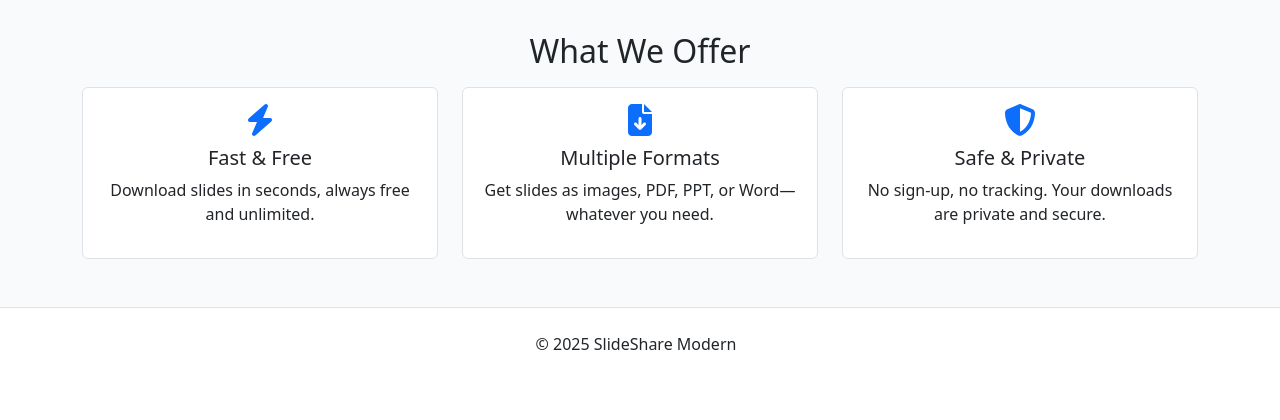
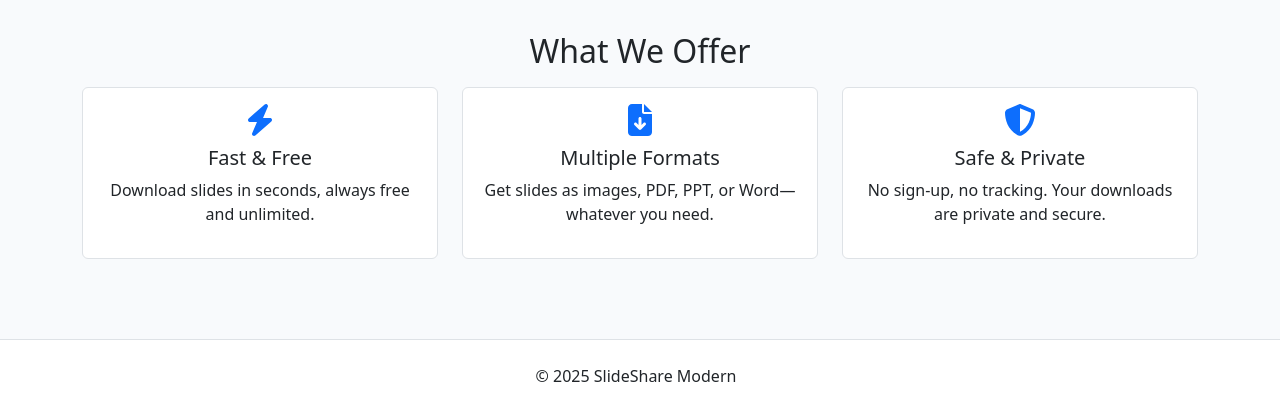
Before and after one commit to nexusameer/Slideshare-Api, a Django app: page / in a window 1280 px wide. Shown: the part 629-1049 px from the top of the page. Before the commit the page ends 979 px from the top, so only its background shows below. Run offline with Django 5.2, Linux system fonts and the light colour scheme; some libraries are stand-ins or nearby versions.

Commit message:
optimized

```diff
--- a/templates/home.html
+++ b/templates/home.html
@@ -60,7 +60,7 @@
         </nav>
     </header>
 
-    <main>
+    <main style="margin-bottom: 80px;">
         <!-- Download Section (Functionality) -->
         <section id="download-section" class="container mb-5">
             <div class="card shadow-sm p-4 mb-4">
@@ -138,7 +138,7 @@
 
     </main>
 
-    <footer class="bg-white border-top py-4 mt-5">
+    <footer class="bg-white border-top py-4 mt-5" style="min-height:80px;">
         <div class="container d-flex flex-column justify-content-center align-items-center">
             <div class="mb-2">
                 <span class="me-2">&copy; 2025 SlideShare Modern</span>
```
